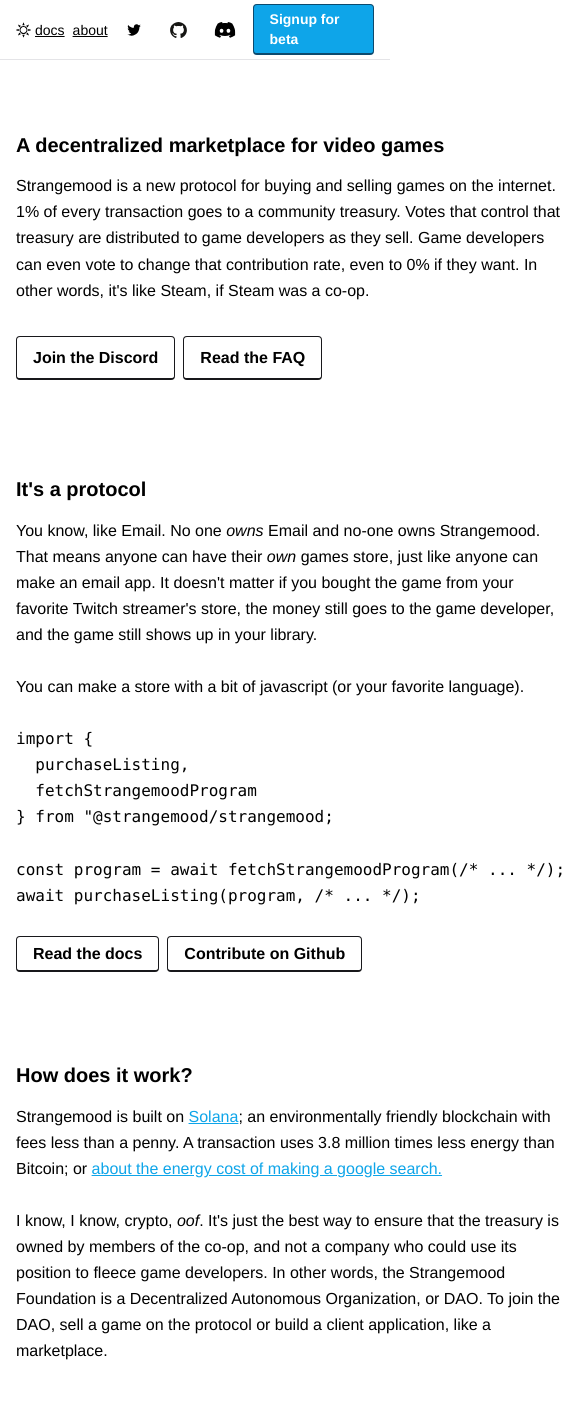
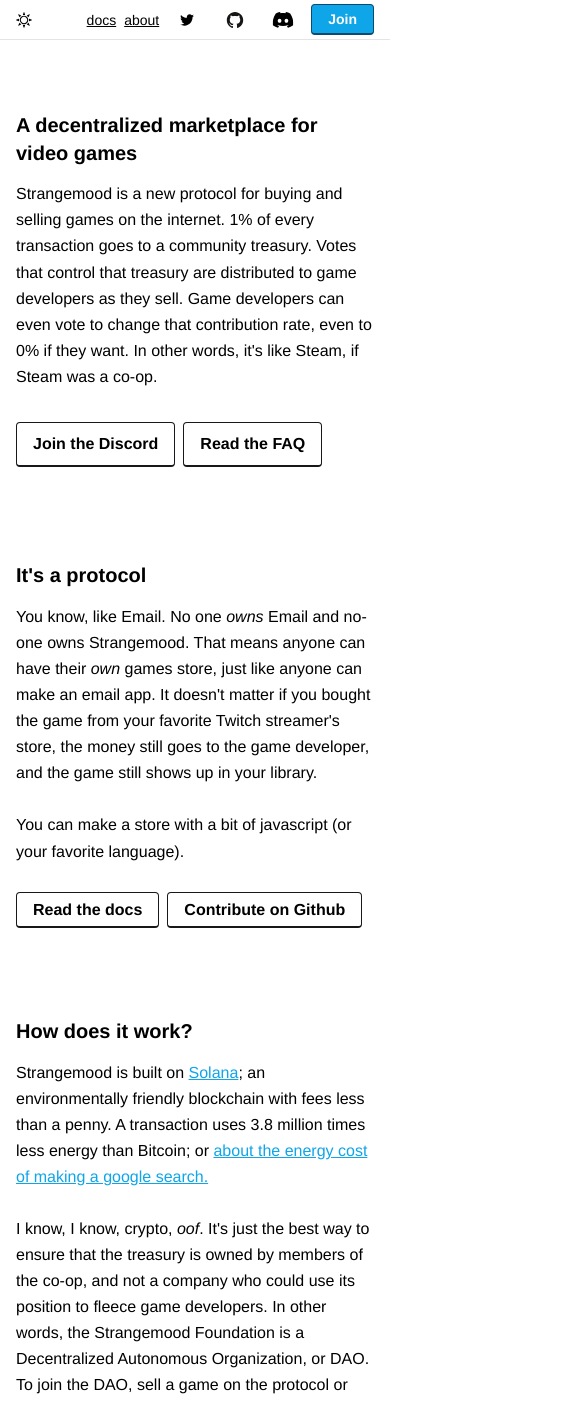
Before and after one commit to strangemoodfoundation/strangemood.org, a Next.js app: page / in a window 390 px wide. Shown: the top 1402 px of the page, 581 px wide, since content can reach past the window. Built offline with nearby package versions, Linux system fonts and the light colour scheme.

Commit message:
make it work on mobile

```diff
--- a/components/Layout.tsx
+++ b/components/Layout.tsx
@@ -78,7 +78,7 @@
               href="/forms/waitlist"
               className="text-sm clear cursor-pointer border-b-2 hover:bg-blue-300 border border-blue-900 bg-blue-500 text-white text-shadow px-4 py-1 font-bold rounded"
             >
-              Signup for beta
+              Join
             </a>
           </div>
         </nav>
--- a/pages/index.tsx
+++ b/pages/index.tsx
@@ -80,14 +80,6 @@
               You can make a store with a bit of javascript (or your favorite
               language).
             </p>
-            <pre className="overflow-x-scroll">{`import {
-  purchaseListing,
-  fetchStrangemoodProgram
-} from "@strangemood/strangemood;
-
-const program = await fetchStrangemoodProgram(/* ... */);
-await purchaseListing(program, /* ... */);
-`}</pre>
 
             <div className="mt-8">
               <MinorLink href="https://docs.strangemood.org" className="mr-2">
```
